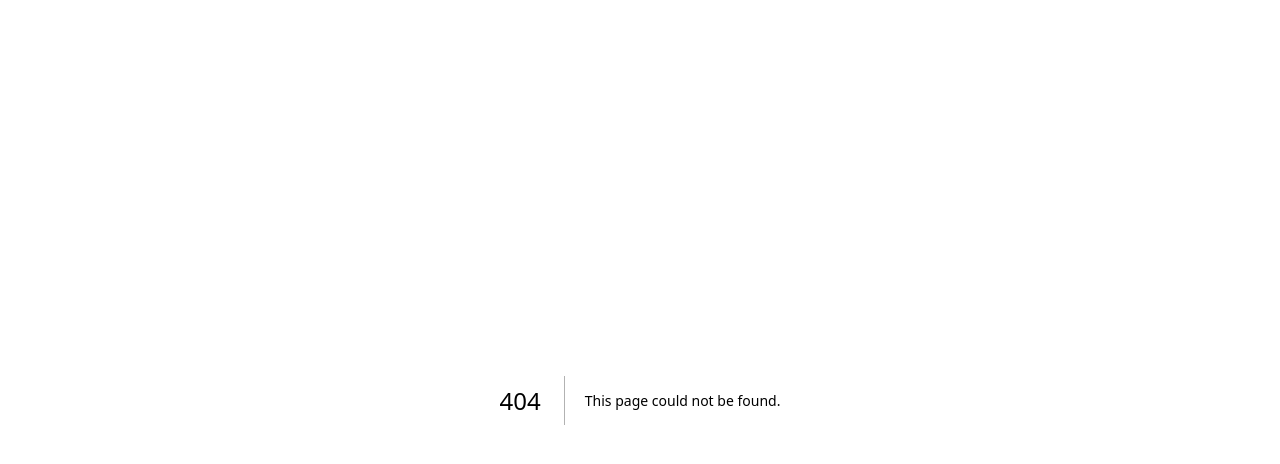
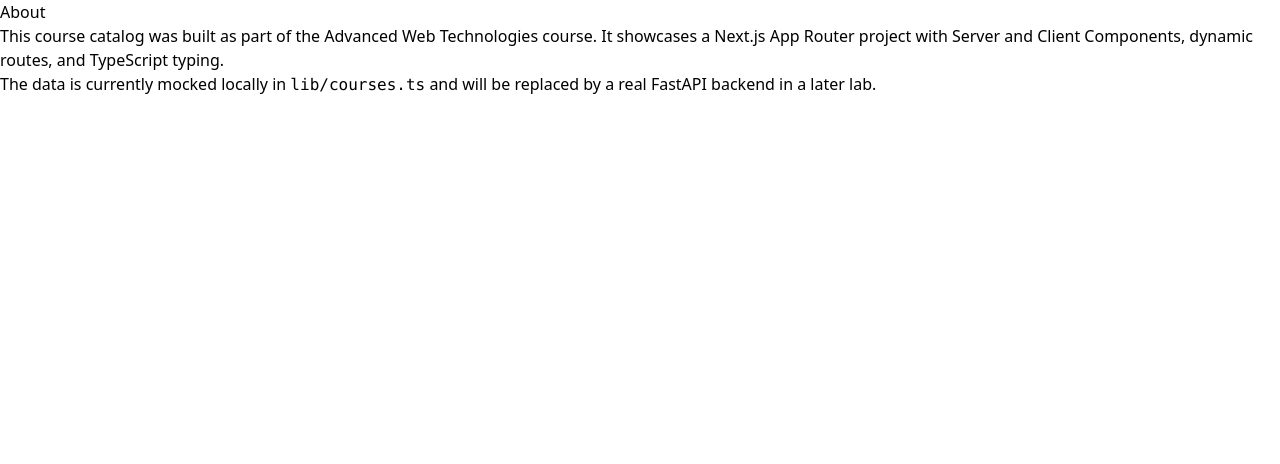
Before and after one commit to kuprianova24012006-ui/course-catalog, a Next.js app: page /about in a window 1280 px wide. Before the commit this address had no page. Shown: the top 464 px of the page. Built offline with nearby package versions, Linux system fonts and the light colour scheme.

Commit message:
feat: add about page

```diff
--- /dev/null
+++ b/app/about/page.tsx
@@ -0,0 +1,16 @@
+export default function AboutPage() {
+  return (
+    <main>
+      <h1>About</h1>
+      <p>
+        This course catalog was built as part of the Advanced Web Technologies
+        course. It showcases a Next.js App Router project with Server and
+        Client Components, dynamic routes, and TypeScript typing.
+      </p>
+      <p>
+        The data is currently mocked locally in <code>lib/courses.ts</code> and
+        will be replaced by a real FastAPI backend in a later lab.
+      </p>
+    </main>
+  );
+}
```
